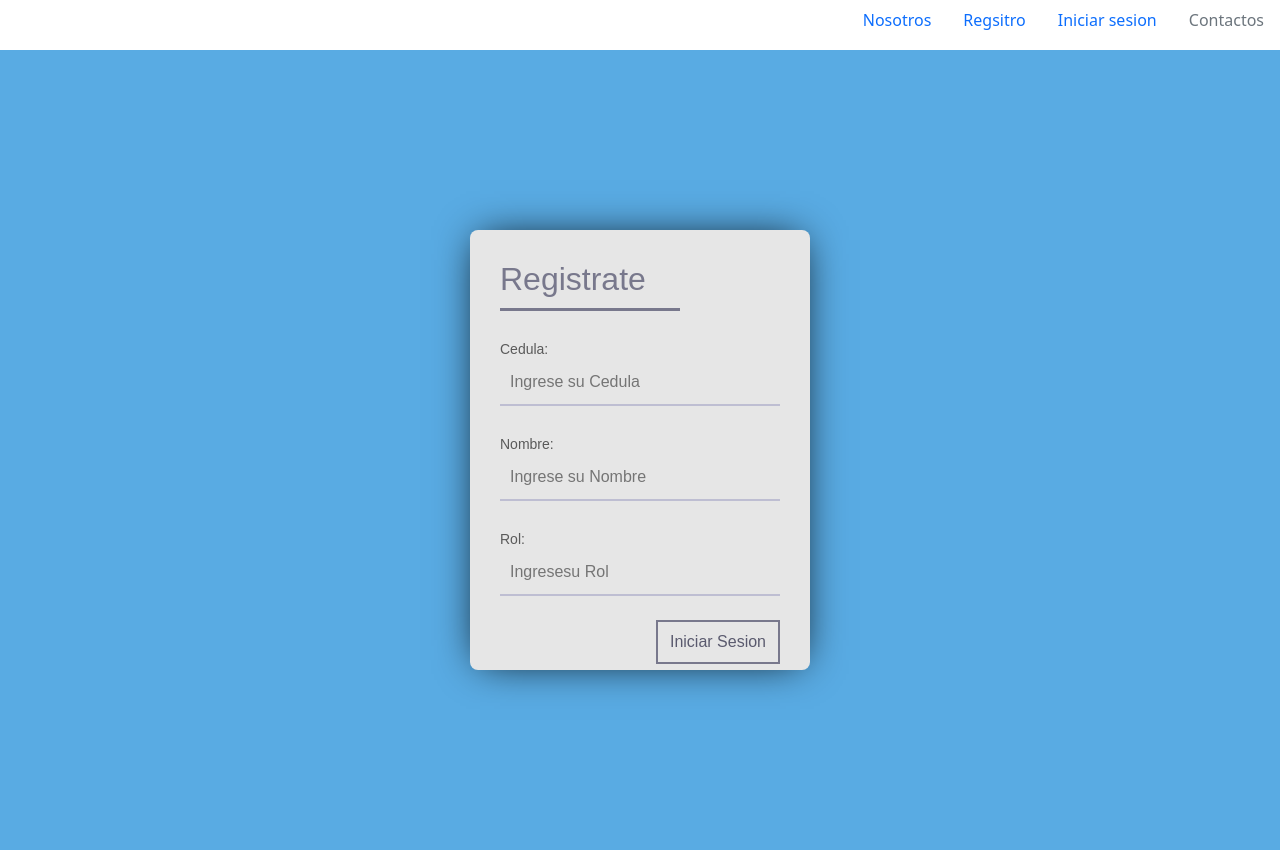
After one commit to Johan-Steven11/Proyecto-SenaSoft, a PHP site: page /Regsitro.php in a window 1280 px wide. The commit adds this page. Run offline with PHP 8.4, Linux system fonts and the light colour scheme.

Commit message:
dia Jueves

```diff
--- /dev/null
+++ b/Regsitro.php
@@ -0,0 +1,24 @@
+<?php
+include './inc/inicio.php'
+
+?>
+
+<!DOCTYPE html>
+<html lang="en">
+<head>
+    <meta charset="UTF-8">
+    <meta http-equiv="X-UA-Compatible" content="IE=edge">
+    <meta name="viewport" content="width=device-width, initial-scale=1.0">
+    <title>Registrarme</title>
+    <link rel="stylesheet" href="css/EstilosRegistro.css">
+</head>
+<body>
+<form class="form">
+        <h2>Registrate</h2>
+        <p type="Cedula:"><input placeholder="Ingrese su Cedula"></input></p>
+        <p type="Nombre:"><input placeholder="Ingrese su Nombre"></input></p>
+        <p type="Rol:"><input placeholder="Ingresesu Rol"></input></p>
+        <button>Iniciar Sesion</button>
+      </form>
+</body>
+</html>
--- /dev/null
+++ b/css/EstilosRegistro.css
@@ -0,0 +1,90 @@
+body {
+    background: #59ABE3;
+    margin: 0
+}
+
+.form {
+    width: 340px;
+    height: 440px;
+    background: #e6e6e6;
+    border-radius: 8px;
+    box-shadow: 0 0 40px -10px #000;
+    margin: calc(50vh - 220px) auto;
+    padding: 20px 30px;
+    max-width: calc(100vw - 40px);
+    box-sizing: border-box;
+    font-family: 'Montserrat', sans-serif;
+    position: relative
+}
+
+h2 {
+    margin: 10px 0;
+    padding-bottom: 10px;
+    width: 180px;
+    color: #78788c;
+    border-bottom: 3px solid #78788c
+}
+
+input {
+    width: 100%;
+    padding: 10px;
+    box-sizing: border-box;
+    background: none;
+    outline: none;
+    resize: none;
+    border: 0;
+    font-family: 'Montserrat', sans-serif;
+    transition: all .3s;
+    border-bottom: 2px solid #bebed2
+}
+
+input:focus {
+    border-bottom: 2px solid #78788c
+}
+
+p:before {
+    content: attr(type);
+    display: block;
+    margin: 28px 0 0;
+    font-size: 14px;
+    color: #5a5a5a
+}
+
+button {
+    float: right;
+    padding: 8px 12px;
+    margin: 8px 0 0;
+    font-family: 'Montserrat', sans-serif;
+    border: 2px solid #78788c;
+    background: 0;
+    color: #5a5a6e;
+    cursor: pointer;
+    transition: all .3s
+}
+
+button:hover {
+    background: #78788c;
+    color: #fff
+}
+
+div {
+    content: 'Hi';
+    position: absolute;
+    bottom: -15px;
+    right: -20px;
+    background: #50505a;
+    color: #fff;
+    width: 320px;
+    padding: 16px 4px 16px 0;
+    border-radius: 6px;
+    font-size: 13px;
+    box-shadow: 10px 10px 40px -14px #000
+}
+
+span {
+    margin: 0 5px 0 15px
+}
+
+footer  {
+    justify-items: end;
+}
--- a/inc/inicio.php
+++ b/inc/inicio.php
@@ -11,7 +11,7 @@
         <a class="nav-link active" aria-current="page" href="index.php">Nosotros</a>
     </li>
     <li class="nav-item">
-        <a class="nav-link" href="#">Regsitro</a>
+        <a class="nav-link" href="Regsitro.php">Regsitro</a>
     </li>
     <li class="nav-item">
         <a class="nav-link" href="Login.php">Iniciar sesion</a>
```
